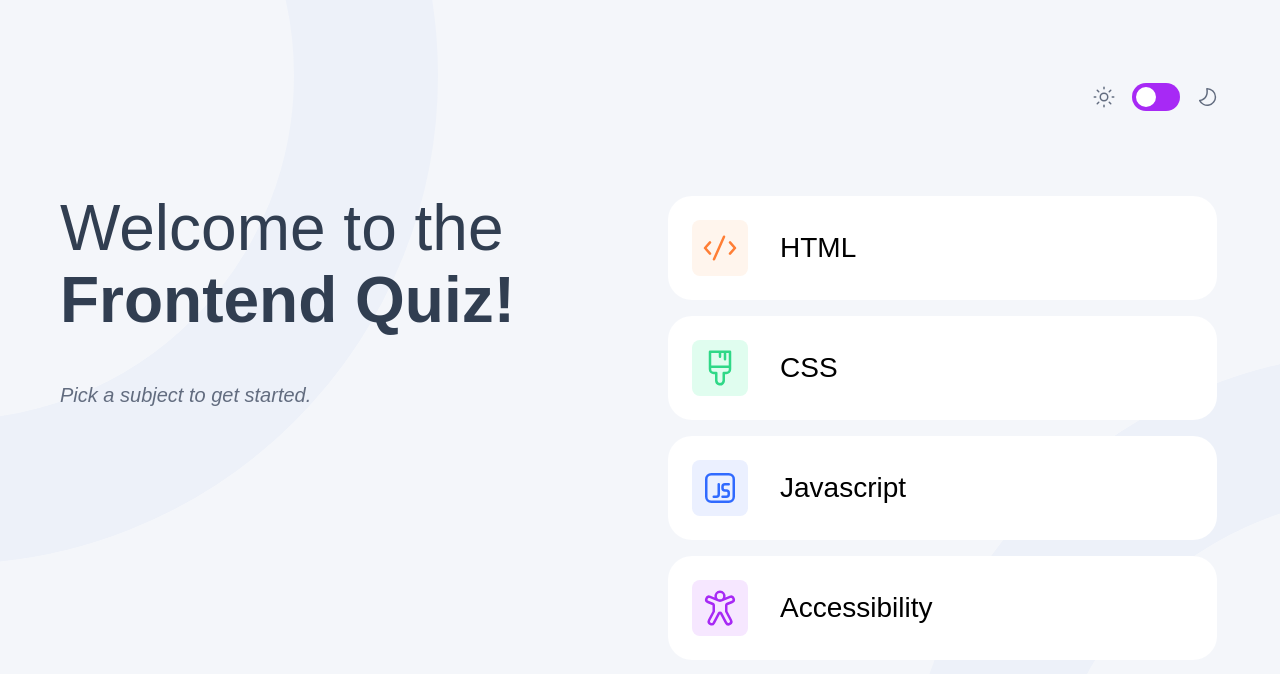
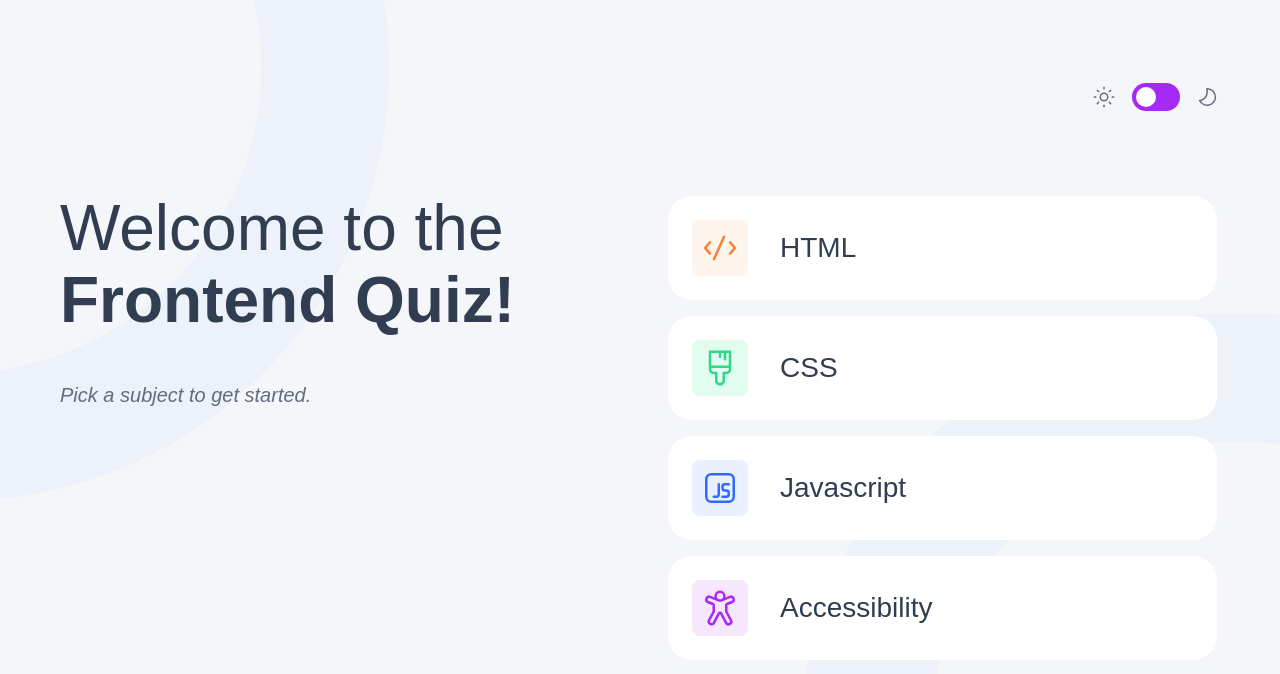
Before and after one commit to Vinicius-PR/frontend-quiz-app, a React (Vite) app: page / in a window 1280 px wide. Shown: the top 674 px of the page. Built offline with nearby package versions, Linux system fonts and the light colour scheme.

Commit message:
feat: fix backgound bug and update css for StartScreen component

```diff
--- a/src/components/StartScreen/styles.ts
+++ b/src/components/StartScreen/styles.ts
@@ -56,6 +56,7 @@ export const SubjectContainer = styled.div`
     li {
       ${textPreset4};
       background-color: ${props => props.theme.colors.backgroundOptions};
+      color: ${props => props.theme.colors.text};
       display: flex;
       align-items: center;
 
--- a/src/styles/GlobalStyle.ts
+++ b/src/styles/GlobalStyle.ts
@@ -11,6 +11,8 @@ export const GlobalStyle = createGlobalStyle`
   body {
     background-color: ${props => props.theme.colors.background};
     background-image: ${props => `url("${props.theme.backgroundImages.desktop}")`};
+    background-repeat: no-repeat;
+    background-size: cover;
     font-family: 'Rubik', sans-serif;
 
     @media ${device.md} {
```
